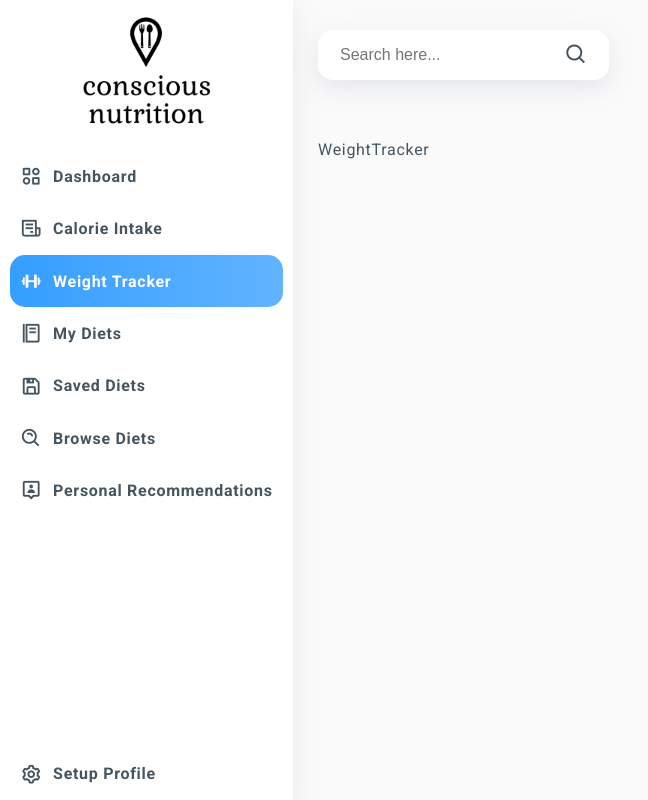
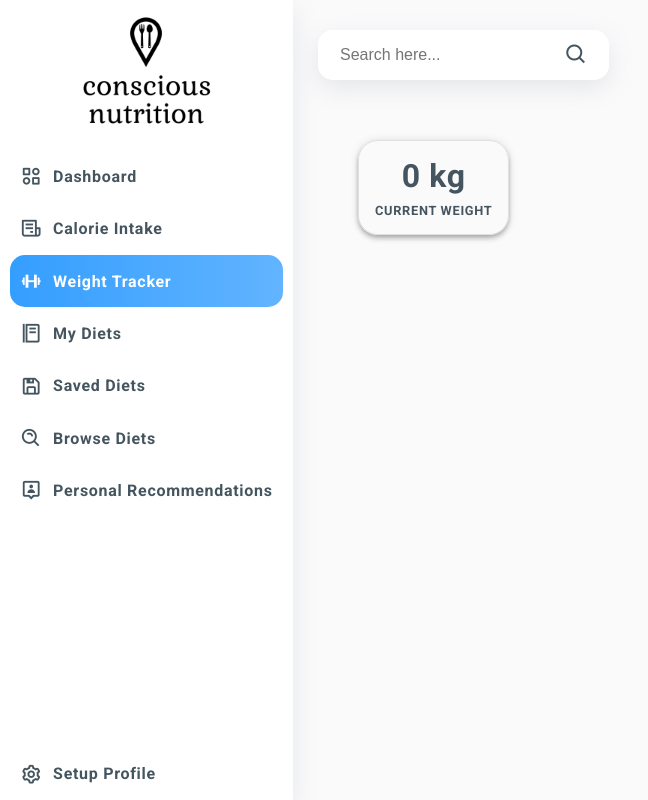
Before and after one commit to ngergo0831/thesis-frontend, a React (Create React App) app: page /weight-tracker in a window 1280 px wide. Shown: the whole page, without its empty margins (0-648 px from the left). Built offline with nearby package versions, Linux system fonts and the light colour scheme; no server answers.

Commit message:
WeightDisplay added

```diff
--- a/package.json
+++ b/package.json
@@ -2,6 +2,7 @@
   "name": "thesis",
   "version": "0.1.0",
   "private": true,
+  "proxy": "http://localhost:3000",
   "dependencies": {
     "@emotion/react": "^11.8.2",
     "@emotion/styled": "^11.8.1",
@@ -11,9 +12,13 @@
     "@testing-library/react": "^12.1.2",
     "@testing-library/user-event": "^13.5.0",
     "@types/styled-components": "^5.1.19",
+    "axios": "^0.26.1",
+    "chart.js": "^3.7.1",
     "react": "^17.0.2",
+    "react-chartjs-2": "^4.1.0",
     "react-dom": "^17.0.2",
     "react-helmet-async": "^1.2.3",
+    "react-moment": "^1.1.2",
     "react-router-dom": "^5.2.0",
     "react-scripts": "5.0.0",
     "recoil": "^0.6.1",
--- /dev/null
+++ b/src/GlobalStyles.tsx
@@ -0,0 +1,14 @@
+import styled from 'styled-components';
+
+export const BoxContainer = styled.div`
+  display: flex;
+  flex-direction: column;
+  align-items: center;
+  justify-content: center;
+  border: 1px solid #e0e0e0;
+  border-radius: 20px;
+  box-shadow: 0px 2px 4px -1px rgba(0, 0, 0, 0.2), 0px 4px 5px 0px rgba(0, 0, 0, 0.14),
+    0px 1px 10px 0px rgba(0, 0, 0, 0.12);
+  padding: 1rem;
+  width: fit-content;
+`;
--- a/src/Routes.tsx
+++ b/src/Routes.tsx
@@ -1,5 +1,5 @@
 import { Route, Switch } from 'react-router-dom';
-import WeightTracker from './pages/WeightTracker';
+import { WeightTracker } from './pages/WeightTracker';
 import CalorieIntake from './pages/CalorieIntake';
 import Dashboard from './pages/Dashboard';
 import MyDiets from './pages/MyDiets';
--- /dev/null
+++ b/src/api/api.ts
@@ -0,0 +1,10 @@
+import axios from 'axios';
+
+export const api = axios.create({
+  baseURL: 'http://localhost:3000'
+});
+
+export const getMeasurementsByUserId = async (userId: string): Promise<any> => {
+  const { data } = await api.get(`/measurements/user/${userId}`);
+  return data;
+};
--- a/src/components/Sidebar/Sidebar.tsx
+++ b/src/components/Sidebar/Sidebar.tsx
@@ -20,7 +20,7 @@ const SidebarItem = (props) => {
   );
 };
 
-const Sidebar = (props) => {
+export const Sidebar = (props) => {
   const activeItem = sidebar_items.findIndex((item) => item.route === props.location?.pathname);
 
   return (
@@ -38,5 +38,3 @@ const Sidebar = (props) => {
     </div>
   );
 };
-
-export default Sidebar;
--- a/src/components/TopNav/TopNav.tsx
+++ b/src/components/TopNav/TopNav.tsx
@@ -1,6 +1,4 @@
 import './topnav.css';
-
-import { Link } from 'react-router-dom';
 
 const Topnav = () => {
   return (
--- /dev/null
+++ b/src/components/WeightDisplay/WeightDisplay.tsx
@@ -0,0 +1,15 @@
+import { BoxContainer } from '../../GlobalStyles';
+import { Weight, WeightText } from './WeightDisplayAtoms';
+
+interface WeightDisplayProps {
+  weight: number;
+}
+
+export const WeightDisplay = ({ weight }: WeightDisplayProps) => {
+  return (
+    <BoxContainer>
+      <Weight>{weight} kg</Weight>
+      <WeightText>Current weight</WeightText>
+    </BoxContainer>
+  );
+};
--- /dev/null
+++ b/src/components/WeightDisplay/WeightDisplayAtoms.tsx
@@ -0,0 +1,14 @@
+import styled from 'styled-components';
+
+export const Weight = styled.div`
+  font-size: 2rem;
+  font-weight: bold;
+  margin-bottom: 0.5rem;
+  text-transfrom: uppercase;
+`;
+
+export const WeightText = styled.div`
+  font-size: 0.8rem;
+  font-weight: bold;
+  text-transform: uppercase;
+`;
--- a/src/layouts/Layout.tsx
+++ b/src/layouts/Layout.tsx
@@ -1,5 +1,5 @@
 import { BrowserRouter, Route } from 'react-router-dom';
-import Sidebar from '../components/Sidebar/Sidebar';
+import { Sidebar } from '../components/Sidebar/Sidebar';
 import Topnav from '../components/TopNav/TopNav';
 import Routes from '../Routes';
 
--- a/src/pages/WeightTracker.tsx
+++ b/src/pages/WeightTracker.tsx
@@ -1,5 +1,20 @@
-const WeightTracker = () => {
-  return <div>WeightTracker</div>;
+import { Container } from '@mui/material';
+import { useEffect, useState } from 'react';
+import { getMeasurementsByUserId } from '../api/api';
+import { WeightDisplay } from '../components/WeightDisplay/WeightDisplay';
+
+export const WeightTracker = () => {
+  const [measurements, setMeasurements] = useState([]);
+
+  const userId = '717996ac-3a0b-4611-a7e7-303656c15819';
+
+  useEffect(() => {
+    getMeasurementsByUserId(userId).then(setMeasurements);
+  }, []);
+
+  return (
+    <Container maxWidth={'md'}>
+      <WeightDisplay weight={(measurements[0]?.weight as number) ?? 0} />
+    </Container>
+  );
 };
-
-export default WeightTracker;
```
Also changed, not shown: 1 other file (tests, documents, lock files or other folders).
